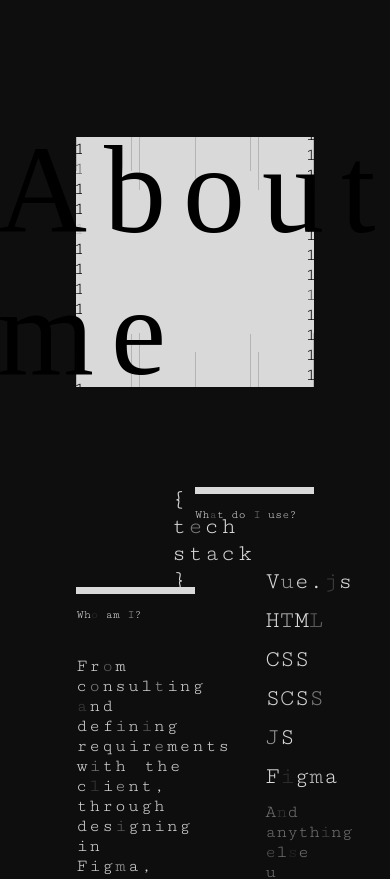
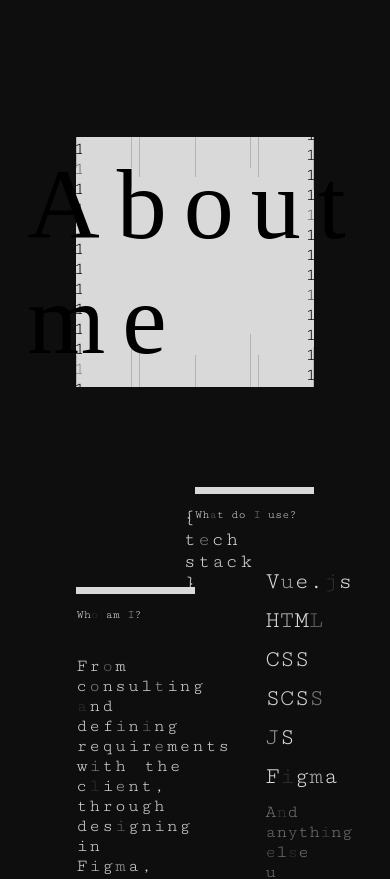
Before and after one commit to M4kses0wicz/portfolio-website, a Vue app in the folder Portfolio Website/: page / in a window 390 px wide. Shown: the part 1200-2079 px from the top of the page. Built offline with nearby package versions, Linux system fonts and the light colour scheme; a web font is replaced by a local one.

Commit message:
responsiveness till 1440

```diff
--- a/Portfolio Website/src/components/UI/SectionHeader.vue
+++ b/Portfolio Website/src/components/UI/SectionHeader.vue
@@ -319,6 +319,10 @@ const props = defineProps({
     width: 95%;
     @include FlexCenter(row);
     letter-spacing: 17px;
+
+    @include MaxWidth(1700px) {
+      font-size: 100px;
+    }
   }
 
   .carousel {
--- a/Portfolio Website/src/components/sections/About.vue
+++ b/Portfolio Website/src/components/sections/About.vue
@@ -218,6 +218,10 @@ import SectionHeader from "../UI/SectionHeader.vue";
 
         p {
           font-size: $L-size-font;
+
+          @include MaxWidth(1700px) {
+            font-size: 20px;
+          }
         }
       }
 
--- a/Portfolio Website/src/components/sections/Experience.vue
+++ b/Portfolio Website/src/components/sections/Experience.vue
@@ -128,13 +128,12 @@ function bistro() {
                 >2</strong
               >2]</span
             >M<strong class="bold">a</strong>ny <strong class="dim">o</strong>f
-            my <strong class="strong">o</strong>wn des<strong class="normal"
+            my des<strong class="normal">i</strong>gns, an<strong class="soft"
               >i</strong
-            >gns, an<strong class="soft">i</strong>m<strong class="bright"
-              >a</strong
-            >t<strong class="bright">i</strong>ons
-            <strong class="bold">a</strong>nd oth<strong class="dim">e</strong>r
-            w<strong class="strong">o</strong>rks
+            >m<strong class="bright">a</strong>t<strong class="bright">i</strong
+            >ons <strong class="bold">a</strong>nd oth<strong class="dim"
+              >e</strong
+            >r w<strong class="strong">o</strong>rks
           </li>
         </ol>
       </div>
@@ -171,6 +170,7 @@ function bistro() {
       height: 12%;
       display: flex;
       align-items: end;
+      // justify-content: end;
 
       animation: anim ease forwards;
       animation-timeline: view();
@@ -181,6 +181,10 @@ function bistro() {
       color: $white;
       font-family: $secondary-font;
       font-size: $L-size-font;
+
+      @include MaxWidth(1700px) {
+        font-size: 20px;
+      }
     }
 
     ol {
@@ -190,6 +194,14 @@ function bistro() {
         color: $white;
         font-family: $secondary-font;
         font-size: $M-size-font;
+
+        @include MaxWidth(2220px) {
+          font-size: 17px;
+        }
+        @include MaxWidth(2100px) {
+          font-size: 15px;
+        }
+
         opacity: 90%;
         margin-top: 7px;
         width: fit-content;
@@ -226,6 +238,55 @@ function bistro() {
 
         &:hover::after {
           height: 20px;
+        }
+
+        &.zs3olk:hover::after {
+          @include MaxWidth(1857px) {
+            height: 35px;
+            width: 100%;
+          }
+        }
+
+        &.github:hover::after {
+          @include MaxWidth(1640px) {
+            height: 35px;
+            width: 100%;
+          }
+        }
+
+        &.plastmet:hover::after {
+          @include MaxWidth(1450px) {
+            height: 35px;
+            width: 100%;
+          }
+        }
+
+        &.mk:hover::after {
+          @include MaxWidth(1230px) {
+            height: 35px;
+            width: 100%;
+          }
+        }
+
+        &.ekuza:hover::after {
+          @include MaxWidth(1205px) {
+            height: 35px;
+            width: 100%;
+          }
+        }
+
+        &.motorola:hover::after {
+          @include MaxWidth(1177px) {
+            height: 35px;
+            width: 100%;
+          }
+        }
+
+        &.bistro:hover::after {
+          @include MaxWidth(1043px) {
+            height: 35px;
+            width: 100%;
+          }
         }
 
         &:hover::before {
```
